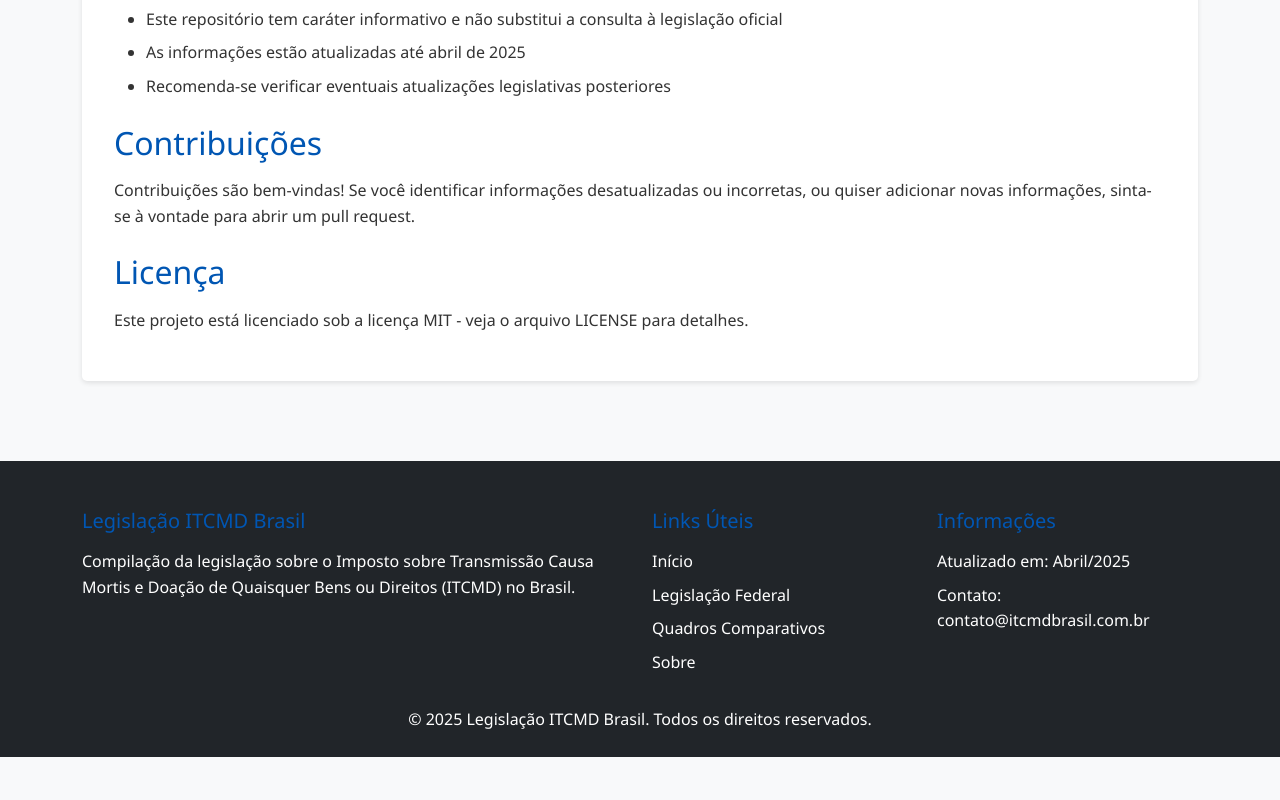
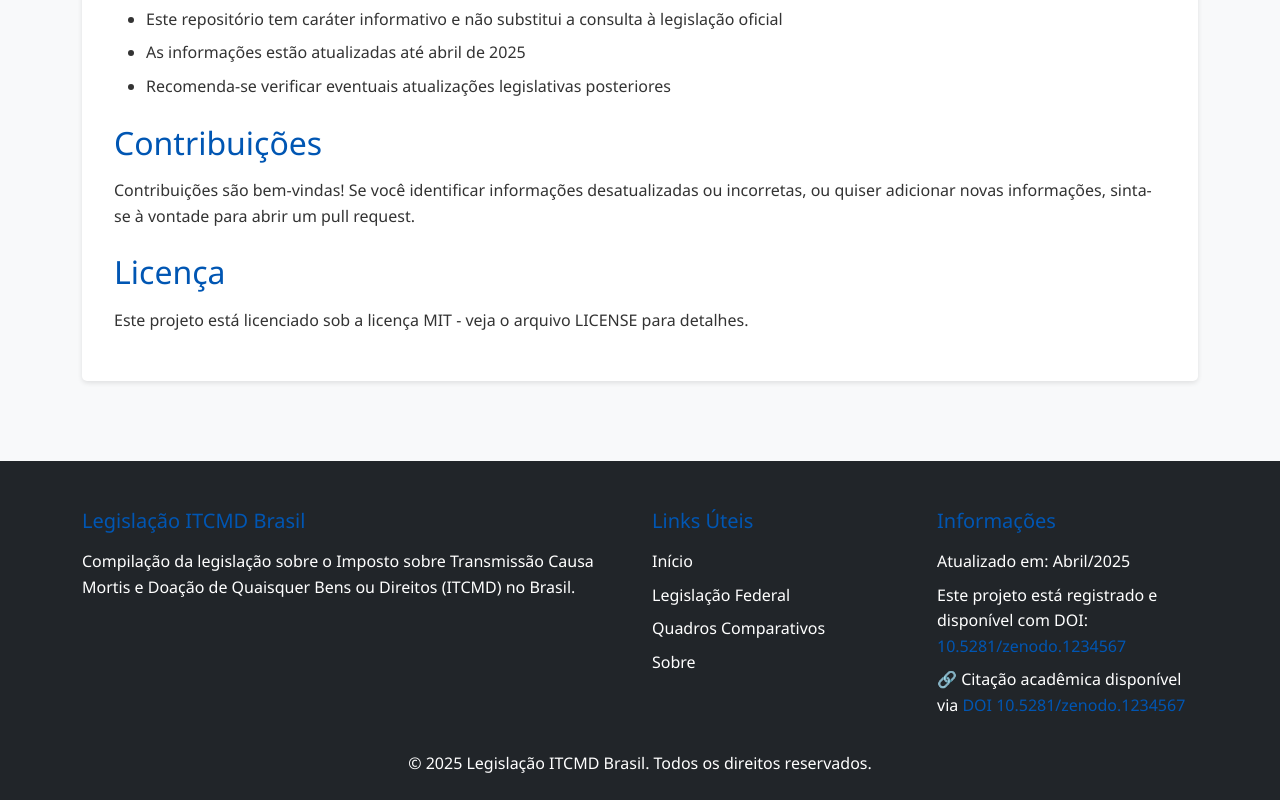
Before and after one commit to Apmaranca/ITCMD, a website: page index.html in a window 1280 px wide. Shown: the part 1691-2491 px from the top of the page. Before the commit the page ends 2448 px from the top, so only its background shows below. Drawn offline with Linux system fonts and the light colour scheme; files whose address does not match are found by name.

Commit message:
Update index.html

```diff
--- a/index.html
+++ b/index.html
@@ -164,7 +164,14 @@
           <h5>Informações</h5>
           <ul class="list-unstyled">
             <li>Atualizado em: Abril/2025</li>
-            <li>Contato: contato@itcmdbrasil.com.br</li>
+             <li>   Este projeto está registrado e disponível com DOI:
+    <a href="https://doi.org/10.5281/zenodo.1234567" target="_blank">
+      10.5281/zenodo.1234567
+    </a> </li>
+            <li>
+  🔗 Citação acadêmica disponível via
+  <a href="https://doi.org/10.5281/zenodo.1234567" target="_blank">DOI 10.5281/zenodo.1234567</a>
+</li>
           </ul>
         </div>
       </div>
@@ -176,6 +183,7 @@
     </div>
   </footer>
 
+
   <script src="./js/jquery.min.js"></script>
   <script src="./js/popper.min.js"></script>
   <script src="./js/bootstrap.min.js"></script>
```
